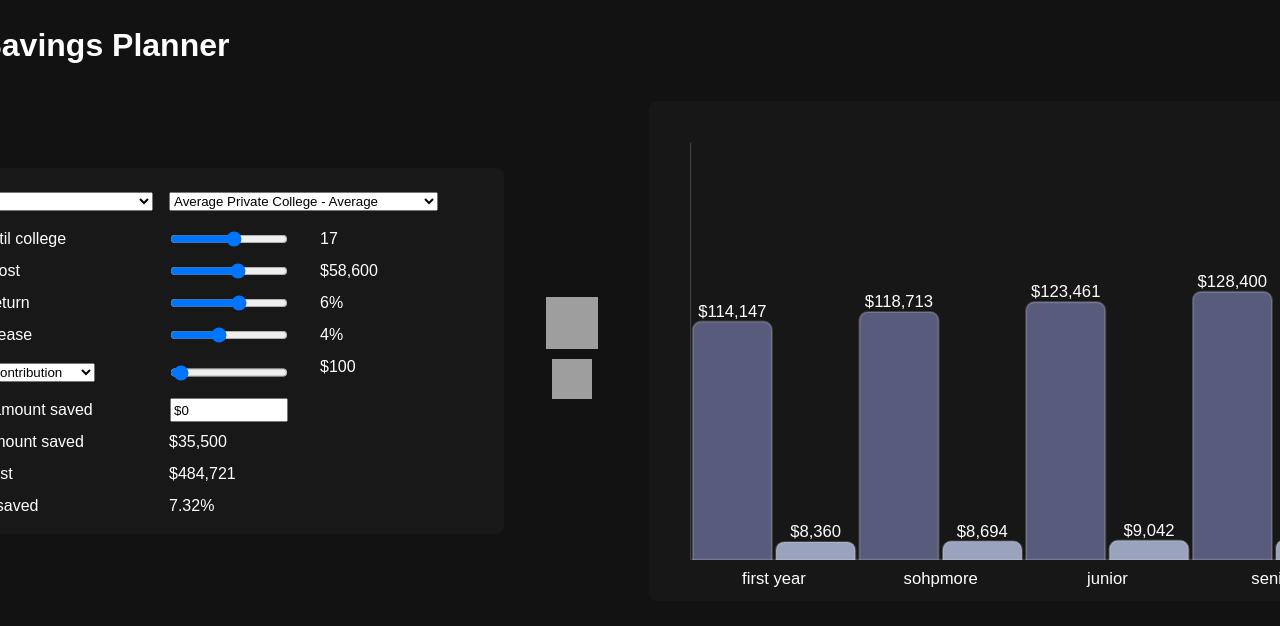
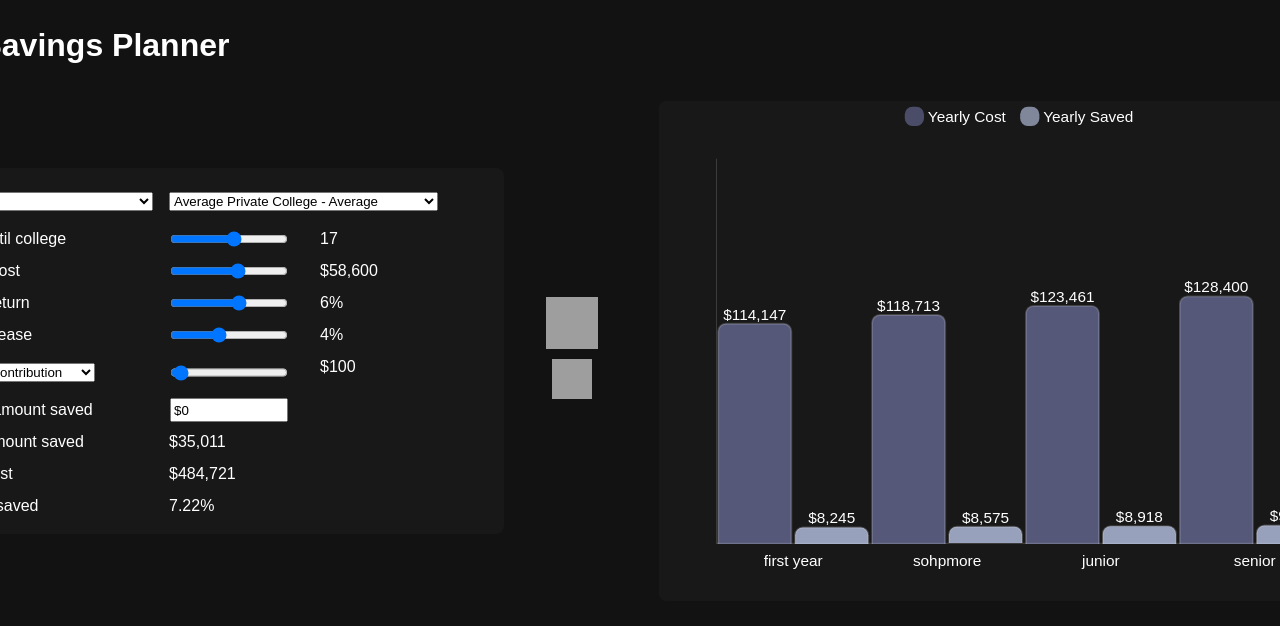
Before and after one commit to aokorodu/CollegeSavingsPlanner_React, a React (Vite) app in the folder CSP-react/: page / in a window 1280 px wide. Both pictures are taken after a click on the picture 572 px from the left and 323 px from the top of the page. Shown: the top 626 px of the page. Built offline with nearby package versions, Linux system fonts and the light colour scheme; grey boxes are pictures that could not be loaded.

Commit message:
key works

```diff
--- a/CSP-react/src/App.tsx
+++ b/CSP-react/src/App.tsx
@@ -4,7 +4,7 @@ import PieChart from './components/PieChart/PieChart';
 import BarGraph from './components/BarGraph/BarGraph';
 import React, { useEffect, useState } from 'react';
 import { getDollarString, convertToDollarString } from './utils/Utils';
-import { calculateAmountSaved, calculateFutureCost } from './data/calculator';
+import { calculateFutureValue, calculateFutureCost } from './data/calculator';
 import SliderHolder from './components/SlideHolder/SlideHolder';
 import InfoHolder from './components/InfoHolder/InfoHolder';
 import { getCollegesByState2, stateNames } from './data/costData';
@@ -33,6 +33,7 @@ type calcObject = {
   contribution: number;
   futureSaved: number;
   futureCost: FCost;
+  expenseRatio: number;
 }
 
 function App() {
@@ -47,6 +48,7 @@ function App() {
     contribution: 100,
     futureSaved: 0,
     futureCost: { futureCost: 0, yearlyCostByYear: [0, 0, 0, 0] },
+    expenseRatio: 0.14,
   };
 
   const defaultColors = ["#98A1BC", "#555879"];
@@ -152,7 +154,7 @@ function App() {
 
     const futureCostResult = calculateFutureCost({ yearlyCost: data.currentCost, annualCostIncrease: data.annalCostIncrease, yearsToCollege: data.yearsToCollege, yearsOfCollege });
 
-    const futureSaved = calculateAmountSaved({ rateOfReturn: data.annualRateOfReturn, periods: data.periods, yearsToCollege: data.yearsToCollege, initialBalance: data.initialBalance, contribution: data.contribution });
+    const futureSaved = calculateFutureValue({ annualRateOfReturn: data.annualRateOfReturn, expenseRatio: data.expenseRatio, periodsPerYear: data.periods, years: data.yearsToCollege, initialInvestment: data.initialBalance, periodicContribution: data.contribution });
 
     // assign returned object properties to data.futureCost
     data.futureCost.futureCost = futureCostResult.futureCost;
--- a/CSP-react/src/components/BarGraph/BarGraph.tsx
+++ b/CSP-react/src/components/BarGraph/BarGraph.tsx
@@ -33,6 +33,9 @@ const BarGraph = forwardRef((props, ref) => {
     const savedBarRefs = [savedBar1Ref, savedBar2Ref, savedBar3Ref, savedBar4Ref];
     const costBarRefs = [costBar1Ref, costBar2Ref, costBar3Ref, costBar4Ref];
 
+    const savedKeyRectRef = useRef<SVGRectElement | null>(null);
+    const costKeyRectRef = useRef<SVGRectElement | null>(null);
+
 
     let totalCosts = 0;
     let yearlyCosts: number[] = [];
@@ -44,6 +47,7 @@ const BarGraph = forwardRef((props, ref) => {
 
     const vbHeight = 1000;
     const vbWidth = 1600;
+    const vbMargin = 150;
     const barWidth = vbWidth / 8;
 
     const getHorizontalAxis = () => {
@@ -93,6 +97,20 @@ const BarGraph = forwardRef((props, ref) => {
                 barRef.current != null && barRef.current.updateColors(color);
             }
         });
+
+        // update key colors
+        if (savedKeyRectRef.current) {
+            const color = colors[0];
+            if (color !== undefined) {
+                savedKeyRectRef.current.setAttribute("fill", color);
+            }
+        }
+        if (costKeyRectRef.current) {
+            const color = colors[1];
+            if (color !== undefined) {
+                costKeyRectRef.current.setAttribute("fill", color);
+            }
+        }
     };
 
     useImperativeHandle(ref, () => ({
@@ -102,12 +120,24 @@ const BarGraph = forwardRef((props, ref) => {
 
     return (
         <div className={styles.barGraphContainer}>
-            <svg width="100%" height="100%" viewBox={`-100 -100 ${vbWidth + 200} ${vbHeight + 200}`}>
+            <svg width="100%" height="100%" viewBox={`${-vbMargin} ${-vbMargin} ${vbWidth + vbMargin * 2} ${vbHeight + vbMargin * 2}`} preserveAspectRatio="xMidYMid meet" >
                 <defs>
                     <clipPath id="barGraphClipPath">
                         <rect x="0" y="-40" width={vbWidth} height={vbHeight + 40} />
                     </clipPath>
                 </defs>
+
+                <g id="key" transform='translate(490 -135)'>
+                    <rect ref={costKeyRectRef} x="0" y="0" width={50} height={50} fill="#ff0000ff" fillOpacity=".8" rx="20" ry="20" />
+                    <text x={60} y={30} fill='#fff' stroke="none" fontSize={40} textAnchor="start" dominantBaseline="middle">Yearly Cost</text>
+                    <rect ref={savedKeyRectRef} x="300" y="0" width={50} height={50} fill="#00ff00ff" fillOpacity=".8" rx="20" ry="20" />
+                    <text x={360} y={30} fill='#fff' stroke="none" fontSize={40} textAnchor="start" dominantBaseline="middle">Yearly Saved</text>
+
+                </g>
+
+                <g id="background">
+                    <rect x="-150" y="-150" width={vbWidth + 300} height={vbHeight + vbMargin * 2} fill="#fff" fillOpacity=".025" rx="20" ry="20" stroke="none" strokeOpacity="1" strokeWidth={5} />
+                </g>
                 <g clipPath="url(#barGraphClipPath)">
                     <g id="costBars">
                         <Bar
@@ -165,7 +195,7 @@ const BarGraph = forwardRef((props, ref) => {
                 {getHorizontalAxis()}
 
                 <path d={`M 0 ${0} V${vbHeight} H${vbWidth}`} stroke="#fff" strokeOpacity=".5" fill="none" strokeWidth={1} />
-                <rect x="-100" y="-100" width={vbWidth + 200} height={vbHeight + 200} fill="#fff" fillOpacity=".025" rx="20" ry="20" stroke="none" strokeOpacity="1" strokeWidth={5} />
+
             </svg>
         </div>
     );
--- a/CSP-react/src/data/calculator.ts
+++ b/CSP-react/src/data/calculator.ts
@@ -6,26 +6,26 @@ export type amtSavedParams = {
   contribution: number;
 };
 
-export const calculateAmountSaved = ({
-  rateOfReturn,
-  periods,
-  yearsToCollege,
-  initialBalance,
-  contribution,
-}: amtSavedParams) => {
-  const periodicRateOfReturn = rateOfReturn / 100 / periods;
+// export const calculateAmountSaved = ({
+//   rateOfReturn,
+//   periods,
+//   yearsToCollege,
+//   initialBalance,
+//   contribution,
+// }: amtSavedParams) => {
+//   const periodicRateOfReturn = rateOfReturn / 100 / periods;
 
-  const totalMonths = yearsToCollege * periods;
+//   const totalMonths = yearsToCollege * periods;
 
-  let balance = initialBalance;
-  console.log("balance: ", balance);
-  for (let month = 0; month < totalMonths; month++) {
-    balance += contribution;
-    balance += balance * periodicRateOfReturn;
-  }
+//   let balance = initialBalance;
+//   console.log("balance: ", balance);
+//   for (let month = 0; month < totalMonths; month++) {
+//     balance += contribution;
+//     balance += balance * periodicRateOfReturn;
+//   }
 
-  return balance;
-};
+//   return balance;
+// };
 
 export type futureCostParams = {
   yearlyCost: number;
```
